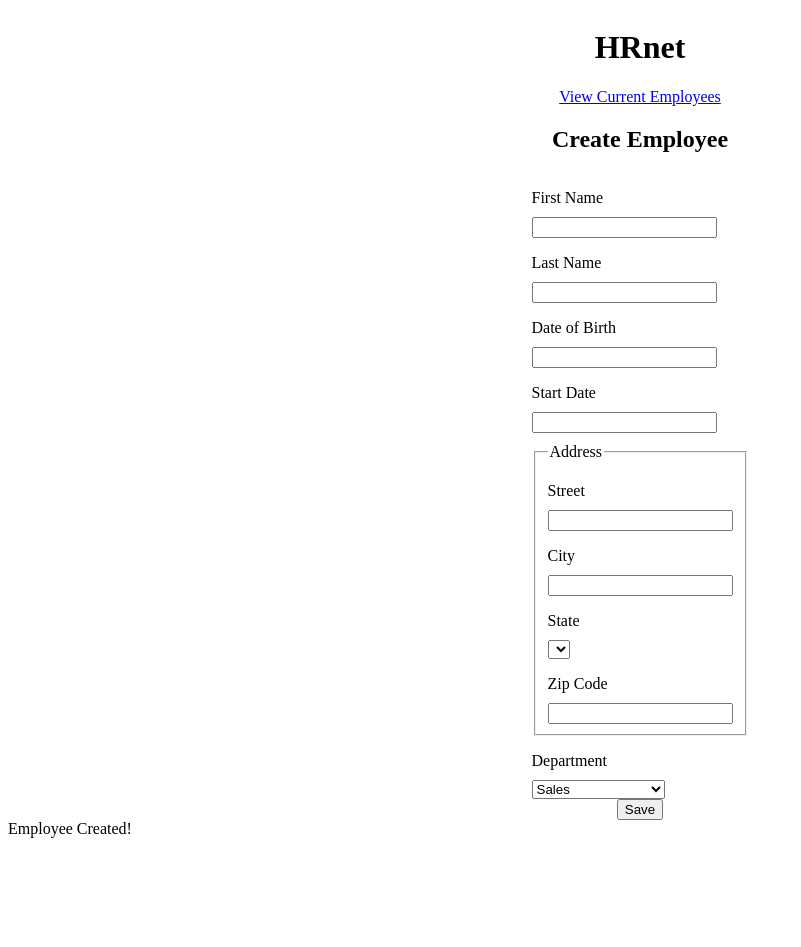
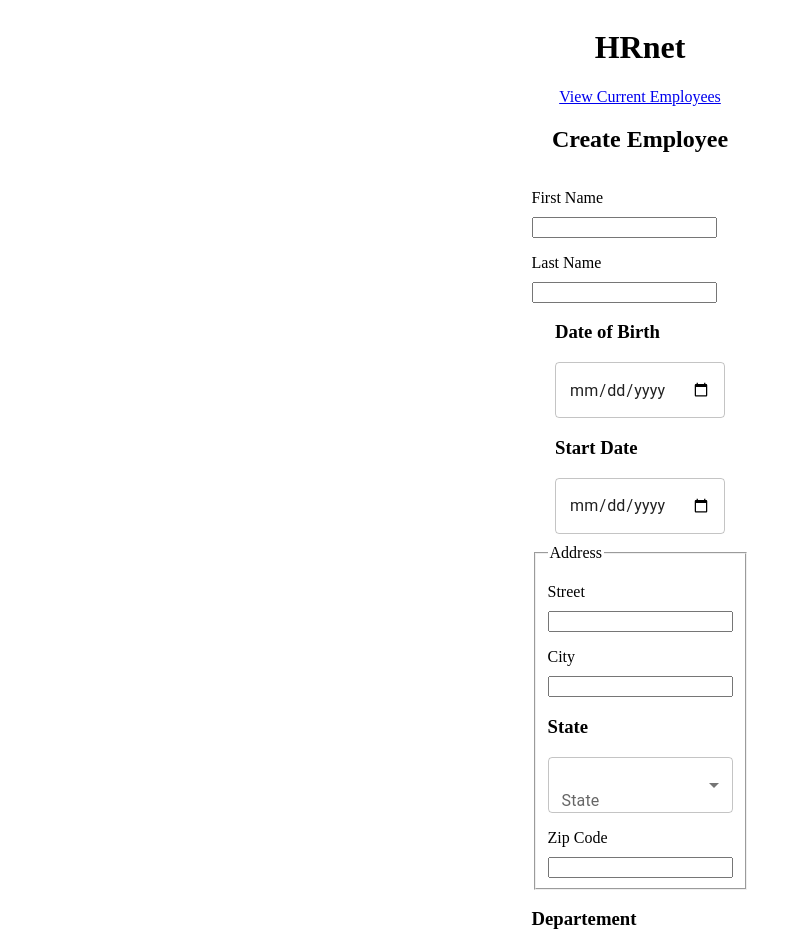
Before and after one commit to PuteauxTheo/PuteauxTheo_14_28082022, a React (Create React App) app: page / in a window 1280 px wide. Shown: the top 947 px of the page, without its empty margins (0-801 px from the left). Before the commit the page ends 846 px from the top, so only its background shows below. Built offline with nearby package versions, Linux system fonts and the light colour scheme.

Commit message:
mise en place des liens entre les pages + ajout des composants pour la pages Home

```diff
--- a/src/pages/Employee.jsx
+++ b/src/pages/Employee.jsx
@@ -1,10 +1,12 @@
+import { Link } from "react-router-dom"
+
 export default function Employee() {
     return (
         <div>
             <div id="employee-div" className="container">
                 <h1>Current Employees</h1>
                 <table id="employee-table" className="display"></table>
-                <a href="index.html">Home</a>
+                <Link to="/" >Home</Link>
             </div>
         </div>
     )
--- a/src/pages/Home.jsx
+++ b/src/pages/Home.jsx
@@ -1,3 +1,8 @@
+import { Link } from "react-router-dom"
+import DatePicker from "../components/DatePicker"
+import DropDownMenu from "../components/DropDownMenu"
+import BasicModal from "../components/Modal"
+
 export default function Home() {
     return (
         <div>
@@ -5,7 +10,7 @@ export default function Home() {
                 <h1>HRnet</h1>
             </div>
             <div className="container">
-                <a href="employee-list.html">View Current Employees</a>
+                <Link to="employeeList">View Current Employees</Link>
                 <h2>Create Employee</h2>
                 <form action="#" id="create-employee">
                     <label htmlFor="first-name">First Name</label>
@@ -14,11 +19,13 @@ export default function Home() {
                     <label htmlFor="last-name">Last Name</label>
                     <input type="text" id="last-name" />
 
-                    <label htmlFor="date-of-birth">Date of Birth</label>
-                    <input id="date-of-birth" type="text" />
+                    <DatePicker titleDatePicker="Date of Birth"/>
+                    {/* <label htmlFor="date-of-birth">Date of Birth</label>
+                    <input id="date-of-birth" type="text" /> */}
 
-                        <label htmlFor="start-date">Start Date</label>
-                        <input id="start-date" type="text" />
+                    <DatePicker titleDatePicker="Start Date"/>
+                    {/* <label htmlFor="start-date">Start Date</label>
+                    <input id="start-date" type="text" /> */}
 
                     <fieldset className="address">
                         <legend>Address</legend>
@@ -29,24 +36,26 @@ export default function Home() {
                         <label htmlFor="city">City</label>
                         <input id="city" type="text" />
 
-                                <label htmlFor="state">State</label>
-                                <select name="state" id="state"></select>
+                        <DropDownMenu title="State"/>
+                        {/* <label htmlFor="state">State</label>
+                        <select name="state" id="state"></select> */}
 
                         <label htmlFor="zip-code">Zip Code</label>
                         <input id="zip-code" type="number" />
                     </fieldset>
 
-                            <label htmlFor="department">Department</label>
+                    <DropDownMenu title="Departement"/>
+                    {/* <label htmlFor="department">Department</label>
                     <select name="department" id="department">
                         <option>Sales</option>
                         <option>Marketing</option>
                         <option>Engineering</option>
                         <option>Human Resources</option>
                         <option>Legal</option>
-                            </select>
+                    </select> */}
                 </form>
 
-                        <button onclick="saveEmployee()">Save</button>
+                <BasicModal/>
             </div>
             <div id="confirmation" className="modal">Employee Created!</div>
         </div>
```
Lines whose indentation alone changed are shown as unchanged.
